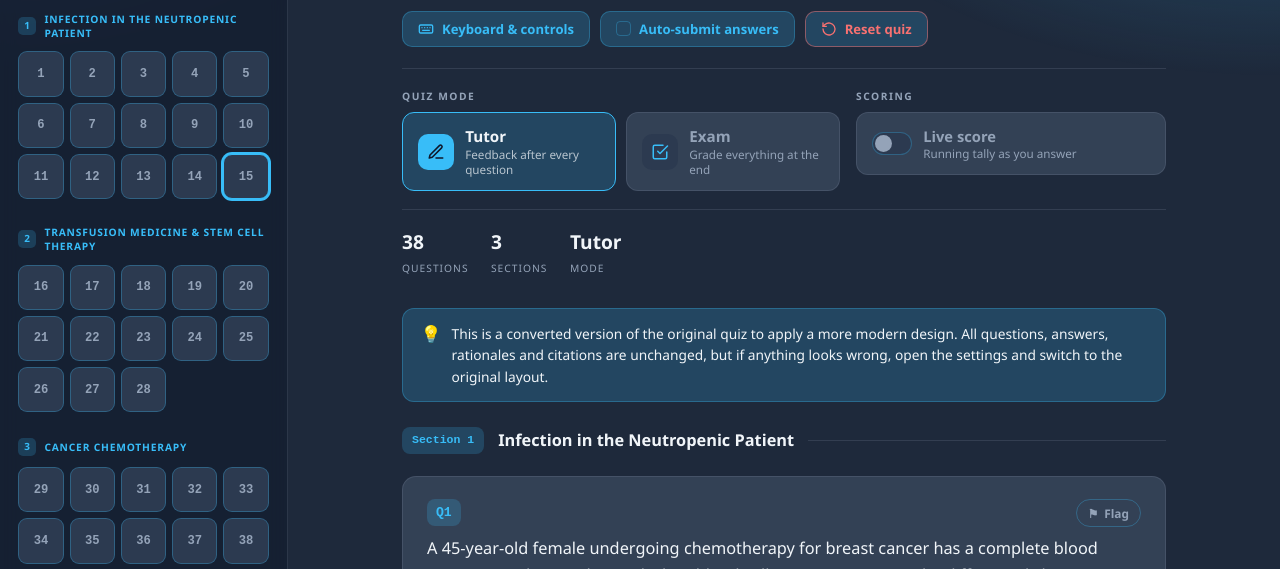
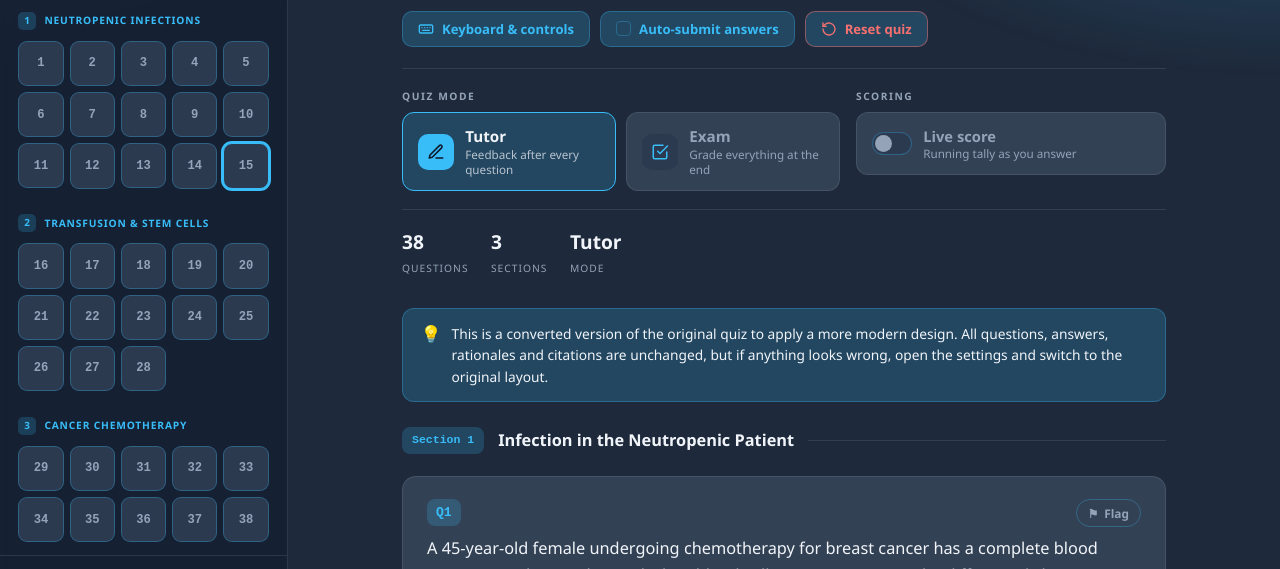
Before and after one commit to ibecerraMCG/CP-Heme-Week-25-Wednesday-Practice-Quiz, a plain HTML site: page index.html in a window 1280 px wide. Shown: the part 173-742 px from the top of the page. Drawn offline with Linux system fonts and the light colour scheme.

Commit message:
Shorten long section titles in the sidebar navigator

```diff
--- a/index.html
+++ b/index.html
@@ -1391,7 +1391,7 @@ function save(key, val) { try { localStorage.setItem(key, JSON.stringify(val));
 const sections = [];
 quizData.forEach(q => { if (!sections.includes(q.section)) sections.push(q.section); });
 function shortLabel(name) {
-    const map = {};
+    const map = {"Infection in the Neutropenic Patient":"Neutropenic Infections","Transfusion Medicine & Stem Cell Therapy":"Transfusion & Stem Cells"};
     return map[name] || name;
 }
 window.__bbShortLabel = shortLabel;
```
